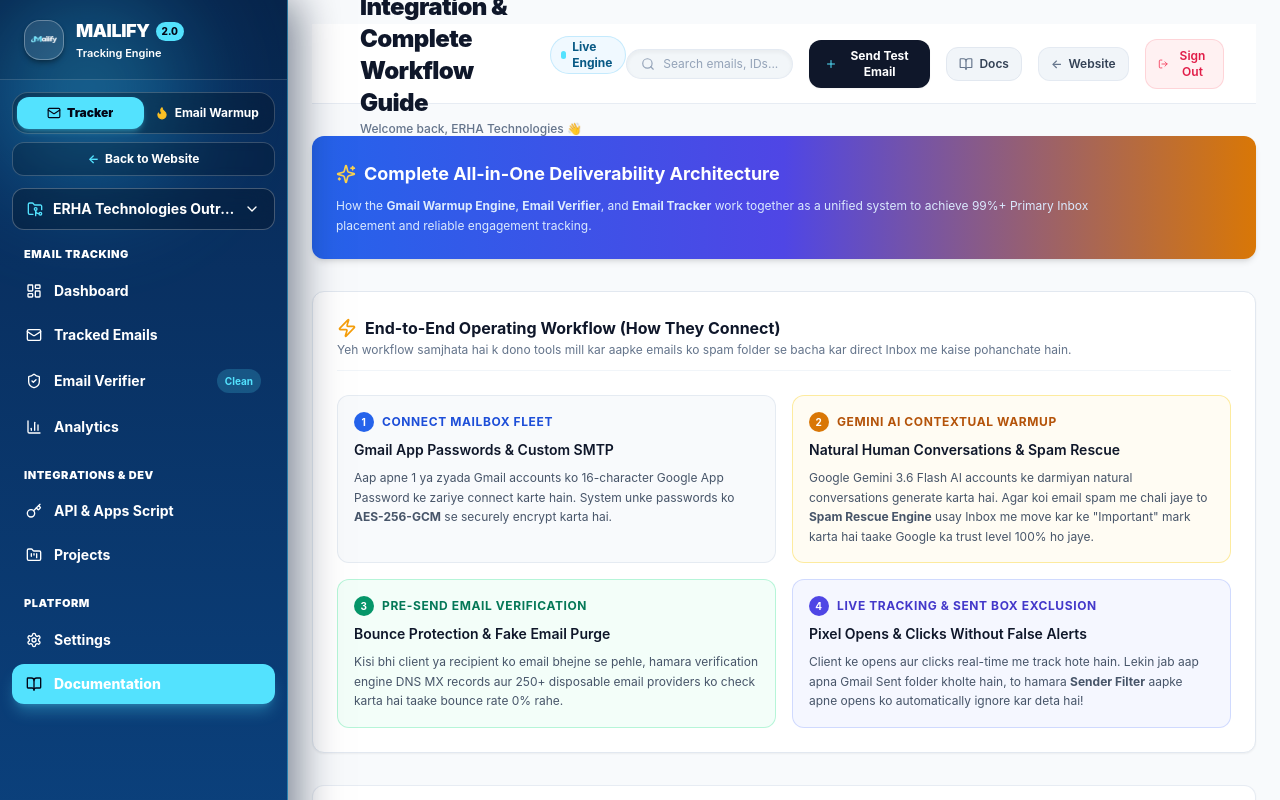
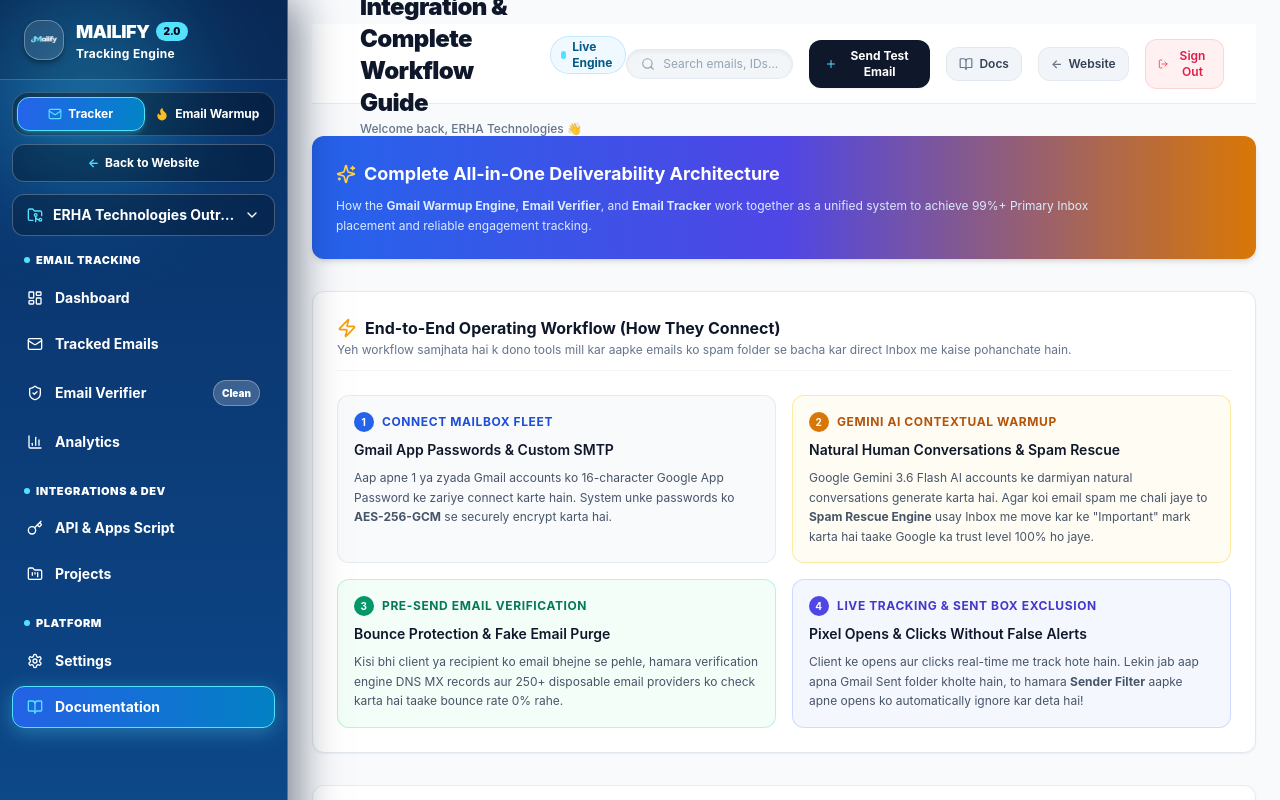
Before and after one commit to zeeshan99996/EMAIL-TRACKER-, a Next.js app: page /dashboard/docs in a window 1280 px wide. Shown: the top 800 px of the page. Built offline with nearby package versions, Linux system fonts and the light colour scheme.

Commit message:
Make all sidebar text full white with high-contrast active item styling and glowing cyan borders

```diff
--- a/components/sidebar.tsx
+++ b/components/sidebar.tsx
@@ -44,7 +44,7 @@
     items: [
       { name: 'Dashboard', href: '/dashboard', icon: LayoutDashboard },
       { name: 'Tracked Emails', href: '/dashboard/emails', icon: Mail },
-      { name: 'Email Verifier', href: '/dashboard/verifier', icon: ShieldCheck, badge: 'Clean', badgeColor: 'bg-[#53E2FE]/20 text-[#53E2FE]' },
+      { name: 'Email Verifier', href: '/dashboard/verifier', icon: ShieldCheck, badge: 'Clean', badgeColor: 'bg-white/20 text-white font-black border border-white/30' },
       { name: 'Analytics', href: '/dashboard/analytics', icon: BarChart3 },
     ],
   },
@@ -68,7 +68,7 @@
   {
     title: 'WARMUP & FLEET',
     items: [
-      { name: 'Warmup Overview', href: '/dashboard/warmup', icon: Flame, badge: 'AI', badgeColor: 'bg-amber-500/20 text-amber-300' },
+      { name: 'Warmup Overview', href: '/dashboard/warmup', icon: Flame, badge: 'AI', badgeColor: 'bg-amber-400/25 text-white font-black border border-amber-400/40' },
       { name: 'Connected Mailboxes', href: '/dashboard/warmup/accounts', icon: Inbox },
       { name: 'Targeted Campaigns', href: '/dashboard/warmup/targeted', icon: Target },
     ],
@@ -133,16 +133,16 @@
         />
       )}
 
-      {/* Sidebar Container - Lighter Website Hero Section Gradient */}
+      {/* Sidebar Container - Luminous Hero Section Gradient */}
       <aside
-        className={`fixed md:static inset-y-0 left-0 z-50 w-72 bg-gradient-to-b from-[#082854] via-[#0b3e7a] via-[#0d549c] to-[#0275b8] border-r border-[#53E2FE]/40 flex flex-col justify-between transition-transform duration-300 ease-in-out md:translate-x-0 relative overflow-hidden text-white shadow-[10px_0_40px_rgba(2,16,41,0.5)] ${
+        className={`fixed md:static inset-y-0 left-0 z-50 w-72 bg-gradient-to-b from-[#0a2f64] via-[#0d478e] via-[#0f5ca8] to-[#0275b8] border-r border-[#53E2FE]/40 flex flex-col justify-between transition-transform duration-300 ease-in-out md:translate-x-0 relative overflow-hidden text-white shadow-[10px_0_40px_rgba(2,16,41,0.5)] ${
           mobileOpen ? 'translate-x-0' : '-translate-x-full'
         }`}
       >
         {/* Background Ambient Glows - Lighter & More Radiant */}
         {/* Top-Left Ambient Cyan Bloom */}
         <div
-          className="absolute -top-10 -left-10 w-64 h-64 rounded-full pointer-events-none blur-[50px] opacity-60 z-0"
+          className="absolute -top-10 -left-10 w-64 h-64 rounded-full pointer-events-none blur-[50px] opacity-65 z-0"
           style={{
             background:
               'radial-gradient(ellipse at center, rgba(83,226,254,0.75) 0%, rgba(14,165,233,0.45) 50%, transparent 75%)',
@@ -151,7 +151,7 @@
 
         {/* Mid-Right Vibrant #53E2FE Aurora */}
         <div
-          className="absolute top-[35%] -right-14 w-64 h-64 rounded-full pointer-events-none blur-[55px] opacity-55 z-0"
+          className="absolute top-[35%] -right-14 w-64 h-64 rounded-full pointer-events-none blur-[55px] opacity-60 z-0"
           style={{
             background:
               'radial-gradient(ellipse at center, #53E2FE 0%, rgba(14,165,233,0.55) 45%, rgba(2,132,199,0.3) 70%, transparent 85%)',
@@ -160,7 +160,7 @@
 
         {/* Bottom Horizon Intense White & #53E2FE Core Glow */}
         <div
-          className="absolute -bottom-10 left-1/2 -translate-x-1/2 w-80 h-56 rounded-full pointer-events-none blur-[50px] opacity-65 z-0"
+          className="absolute -bottom-10 left-1/2 -translate-x-1/2 w-80 h-56 rounded-full pointer-events-none blur-[50px] opacity-70 z-0"
           style={{
             background:
               'radial-gradient(ellipse at center, #ffffff 0%, #53E2FE 45%, rgba(4,51,108,0.7) 70%, transparent 95%)',
@@ -169,16 +169,16 @@
 
         {/* Vertical Coordinate Grid Lines (Hero Texture) */}
         <svg
-          className="absolute inset-0 w-full h-full pointer-events-none z-0 opacity-20"
+          className="absolute inset-0 w-full h-full pointer-events-none z-0 opacity-25"
           preserveAspectRatio="none"
           xmlns="http://www.w3.org/2000/svg"
         >
           <defs>
             <linearGradient id="sidebarGridGrad" x1="0" y1="0" x2="0" y2="1">
-              <stop offset="0%" stopColor="#ffffff" stopOpacity="0.1" />
-              <stop offset="40%" stopColor="#53E2FE" stopOpacity="0.35" />
-              <stop offset="85%" stopColor="#53E2FE" stopOpacity="0.6" />
-              <stop offset="100%" stopColor="#ffffff" stopOpacity="0.2" />
+              <stop offset="0%" stopColor="#ffffff" stopOpacity="0.15" />
+              <stop offset="40%" stopColor="#53E2FE" stopOpacity="0.4" />
+              <stop offset="85%" stopColor="#53E2FE" stopOpacity="0.65" />
+              <stop offset="100%" stopColor="#ffffff" stopOpacity="0.25" />
             </linearGradient>
           </defs>
           <line x1="25%" y1="0" x2="25%" y2="100%" stroke="url(#sidebarGridGrad)" strokeWidth="1" strokeDasharray="4 6" />
@@ -188,7 +188,7 @@
 
         <div className="flex-1 flex flex-col min-h-0 overflow-y-auto relative z-10">
           {/* Logo Brand Header */}
-          <div className="h-20 px-6 flex items-center justify-between border-b border-white/15 bg-black/10 backdrop-blur-xs">
+          <div className="h-20 px-6 flex items-center justify-between border-b border-white/20 bg-black/15 backdrop-blur-xs">
             <Link
               href="/dashboard"
               className="flex items-center space-x-3 group"
@@ -206,11 +206,11 @@
                   <span className="font-black text-lg tracking-tight text-white group-hover:text-cyan-100 transition-colors">
                     MAILIFY
                   </span>
-                  <span className="text-[10px] font-extrabold px-1.5 py-0.5 rounded-full bg-[#53E2FE] text-slate-950 shadow-xs">
+                  <span className="text-[10px] font-black px-2 py-0.5 rounded-full bg-[#53E2FE] text-slate-950 shadow-xs">
                     2.0
                   </span>
                 </div>
-                <span className="text-[11px] font-semibold text-white">
+                <span className="text-xs font-bold text-white tracking-wide">
                   {isWarmupMode ? 'Warmup Fleet' : 'Tracking Engine'}
                 </span>
               </div>
@@ -220,38 +220,38 @@
                 onClick={() => setMobileOpen(false)}
                 className="p-1.5 text-white hover:text-white rounded-lg md:hidden hover:bg-white/15"
               >
-                <X className="w-5 h-5" />
+                <X className="w-5 h-5 text-white" />
               </button>
             )}
           </div>
 
           {/* Mode Switcher Pill */}
           <div className="p-3 pb-0 space-y-2">
-            <div className="flex items-center bg-black/25 p-1 rounded-2xl border border-white/20 backdrop-blur-md">
+            <div className="flex items-center bg-black/35 p-1 rounded-2xl border border-white/20 backdrop-blur-md">
               <Link
                 href="/dashboard"
                 onClick={() => setMobileOpen && setMobileOpen(false)}
-                className={`flex-1 flex items-center justify-center py-2 px-2.5 rounded-xl transition-all text-xs ${
+                className={`flex-1 flex items-center justify-center py-2 px-2.5 rounded-xl transition-all text-xs font-black ${
                   !isWarmupMode
-                    ? 'bg-[#53E2FE] text-slate-950 shadow-md shadow-[#53E2FE]/30 font-black'
-                    : 'text-white font-bold hover:bg-white/15'
+                    ? 'bg-gradient-to-r from-blue-600 to-[#0284c7] text-white shadow-md border border-[#53E2FE] shadow-[#53E2FE]/25'
+                    : 'text-white hover:bg-white/15'
                 }`}
               >
-                <Mail className="w-3.5 h-3.5 mr-1.5 shrink-0" />
-                <span className="truncate">Tracker</span>
+                <Mail className={`w-3.5 h-3.5 mr-1.5 shrink-0 ${!isWarmupMode ? 'text-[#53E2FE]' : 'text-white'}`} />
+                <span className="truncate text-white font-bold">Tracker</span>
               </Link>
 
               <Link
                 href="/dashboard/warmup"
                 onClick={() => setMobileOpen && setMobileOpen(false)}
-                className={`flex-1 flex items-center justify-center py-2 px-2.5 rounded-xl transition-all text-xs ${
+                className={`flex-1 flex items-center justify-center py-2 px-2.5 rounded-xl transition-all text-xs font-black ${
                   isWarmupMode
-                    ? 'bg-[#53E2FE] text-slate-950 shadow-md shadow-[#53E2FE]/30 font-black'
-                    : 'text-white font-bold hover:bg-white/15'
+                    ? 'bg-gradient-to-r from-blue-600 to-[#0284c7] text-white shadow-md border border-[#53E2FE] shadow-[#53E2FE]/25'
+                    : 'text-white hover:bg-white/15'
                 }`}
               >
                 <Flame className="w-3.5 h-3.5 mr-1.5 shrink-0 fill-amber-400 text-amber-400" />
-                <span className="truncate">Email Warmup</span>
+                <span className="truncate text-white font-bold">Email Warmup</span>
               </Link>
             </div>
 
@@ -259,11 +259,11 @@
             <Link
               href="/?view=landing"
               onClick={() => setMobileOpen && setMobileOpen(false)}
-              className="w-full flex items-center justify-center py-2 px-3 text-xs font-bold text-white bg-black/20 hover:bg-black/40 rounded-xl transition-all border border-white/20 hover:border-white/40 shadow-xs group backdrop-blur-sm"
+              className="w-full flex items-center justify-center py-2.5 px-3 text-xs font-bold text-white bg-black/30 hover:bg-black/50 rounded-xl transition-all border border-white/25 hover:border-white/50 shadow-sm group backdrop-blur-sm"
               title="Return to Main Website"
             >
-              <span className="text-[#53E2FE] mr-1.5 transition-transform group-hover:-translate-x-0.5">←</span>
-              <span>Back to Website</span>
+              <span className="text-[#53E2FE] mr-1.5 font-bold transition-transform group-hover:-translate-x-1">←</span>
+              <span className="text-white font-bold">Back to Website</span>
             </Link>
           </div>
 
@@ -276,8 +276,9 @@
           <nav className="px-3 py-1 space-y-5">
             {activeSections.map((section) => (
               <div key={section.title}>
-                <div className="px-3 pb-2 text-[11px] font-black uppercase tracking-wider text-white drop-shadow-xs">
-                  {section.title}
+                <div className="px-3 pb-2 text-[11px] font-black uppercase tracking-wider text-white flex items-center space-x-1.5 drop-shadow-xs">
+                  <span className="w-1.5 h-1.5 rounded-full bg-[#53E2FE]"></span>
+                  <span className="text-white font-black">{section.title}</span>
                 </div>
                 <div className="space-y-1">
                   {section.items.map((item) => {
@@ -294,24 +295,24 @@
                         onClick={() => setMobileOpen && setMobileOpen(false)}
                         className={`flex items-center justify-between px-3.5 py-2.5 text-sm rounded-xl transition-all duration-150 ${
                           isActive
-                            ? 'bg-[#53E2FE] text-slate-950 shadow-lg shadow-[#53E2FE]/30 font-extrabold'
-                            : 'text-white font-bold hover:bg-white/15'
+                            ? 'bg-gradient-to-r from-blue-600/95 to-[#0284c7]/95 text-white font-black border border-[#53E2FE] shadow-[0_4px_20px_rgba(83,226,254,0.35)]'
+                            : 'text-white font-bold hover:bg-white/15 border border-transparent'
                         }`}
                       >
                         <div className="flex items-center space-x-3">
                           <Icon className={`w-4 h-4 ${
                             isActive
-                              ? 'text-slate-950'
+                              ? 'text-[#53E2FE]'
                               : 'text-white'
                           }`} />
-                          <span className="text-white">{item.name}</span>
+                          <span className="text-white font-bold">{item.name}</span>
                         </div>
                         {item.badge && (
                           <span
-                            className={`text-[10px] font-bold px-2 py-0.5 rounded-full ${
+                            className={`text-[10px] font-black px-2 py-0.5 rounded-full ${
                               isActive
-                                ? 'bg-slate-950/15 text-slate-950 font-black'
-                                : item.badgeColor || 'bg-white/20 text-white'
+                                ? 'bg-[#53E2FE] text-slate-950 font-black'
+                                : item.badgeColor || 'bg-white/20 text-white font-black border border-white/30'
                             }`}
                           >
                             {item.badge}
@@ -328,35 +329,35 @@
 
         {/* Bottom Accent Widget (Website Hero Glass Style) */}
         <div className="relative z-10 p-3">
-          <div className="relative overflow-hidden p-3.5 rounded-2xl bg-gradient-to-r from-white/15 to-[#53E2FE]/25 border border-white/30 backdrop-blur-md shadow-lg shadow-black/20">
+          <div className="relative overflow-hidden p-3.5 rounded-2xl bg-black/30 border border-white/30 backdrop-blur-md shadow-lg shadow-black/20">
             <div className="flex items-center justify-between">
               <div>
-                <p className="text-xs font-bold text-white">Google Apps Script</p>
-                <p className="text-[11px] font-medium text-white mt-0.5">Real-time Gmail tracking</p>
+                <p className="text-xs font-black text-white">Google Apps Script</p>
+                <p className="text-xs font-semibold text-white mt-0.5">Real-time Gmail tracking</p>
               </div>
               <Link
                 href="/dashboard/api-keys"
-                className="w-8 h-8 rounded-full bg-[#53E2FE] text-slate-950 flex items-center justify-center shadow-md shadow-[#53E2FE]/30 hover:scale-105 transition-transform"
+                className="w-8 h-8 rounded-full bg-[#53E2FE] text-slate-950 flex items-center justify-center shadow-md shadow-[#53E2FE]/40 hover:scale-105 transition-transform"
                 title="View Apps Script & API Key"
               >
-                <ArrowUpRight className="w-4 h-4 font-bold stroke-[2.5]" />
+                <ArrowUpRight className="w-4 h-4 font-black stroke-[2.5]" />
               </Link>
             </div>
           </div>
         </div>
 
         {/* Footer User Badge & Sign Out */}
-        <div className="relative z-10 p-3 border-t border-white/15 bg-black/10 backdrop-blur-xs space-y-2">
-          <div className="flex items-center justify-between p-2.5 rounded-xl bg-black/25 border border-white/20 backdrop-blur-md">
+        <div className="relative z-10 p-3 border-t border-white/20 bg-black/20 backdrop-blur-xs space-y-2">
+          <div className="flex items-center justify-between p-2.5 rounded-xl bg-black/35 border border-white/25 backdrop-blur-md">
             <div className="flex items-center space-x-2.5 overflow-hidden">
-              <div className="w-8 h-8 rounded-xl bg-gradient-to-tr from-[#53E2FE] to-blue-500 text-slate-950 flex items-center justify-center font-bold text-xs shrink-0 shadow-xs">
+              <div className="w-8 h-8 rounded-xl bg-gradient-to-tr from-[#53E2FE] to-blue-500 text-slate-950 flex items-center justify-center font-black text-xs shrink-0 shadow-sm">
                 {userInfo?.name ? userInfo.name.substring(0, 2).toUpperCase() : 'ET'}
               </div>
               <div className="truncate">
-                <p className="text-xs font-bold text-white truncate">
+                <p className="text-xs font-black text-white truncate">
                   {userInfo?.name || 'ERHA Technologies'}
                 </p>
-                <p className="text-[11px] font-medium text-white/90 truncate">
+                <p className="text-xs font-semibold text-white truncate">
                   {userInfo?.email || 'admin@erha.com'}
                 </p>
               </div>
@@ -367,17 +368,17 @@
               className="p-1.5 text-white hover:text-rose-300 hover:bg-rose-500/20 rounded-lg transition-colors cursor-pointer"
               title="Sign Out"
             >
-              <LogOut className="w-4 h-4" />
+              <LogOut className="w-4 h-4 text-white" />
             </button>
           </div>
 
           <button
             type="button"
             onClick={handleSignOut}
-            className="w-full flex items-center justify-center space-x-2 py-2 px-3 rounded-xl text-xs font-bold text-white hover:text-white bg-rose-500/30 hover:bg-rose-500/45 border border-rose-400/50 transition-all cursor-pointer shadow-xs"
+            className="w-full flex items-center justify-center space-x-2 py-2.5 px-3 rounded-xl text-xs font-bold text-white bg-rose-500/35 hover:bg-rose-500/50 border border-rose-400/60 transition-all cursor-pointer shadow-sm"
           >
-            <LogOut className="w-3.5 h-3.5" />
-            <span>Sign Out</span>
+            <LogOut className="w-3.5 h-3.5 text-white" />
+            <span className="text-white font-bold">Sign Out</span>
           </button>
         </div>
       </aside>
```
Also changed, not shown: components/project-selector.tsx (+7 -7 lines).
